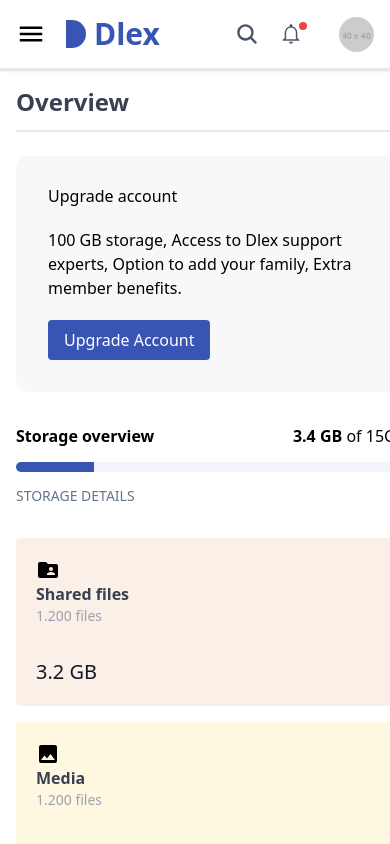
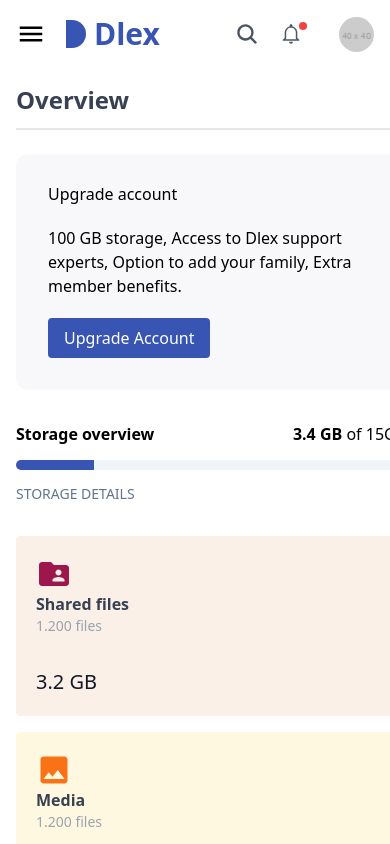
Before and after one commit to leader-akash/Next-dashboard, a Next.js app: page / in a window 390 px wide. Shown: the top 844 px of the page. Built offline with nearby package versions, Linux system fonts and the light colour scheme.

Commit message:
mobile-responsive

```diff
--- a/src/app/_components/Content.jsx
+++ b/src/app/_components/Content.jsx
@@ -16,7 +16,7 @@
         files: '1.200 files',
         storage: '3.2 GB',
         bgColor: 'bg-[#FAF0E7]',
-        iconColor: 'blue-500'
+        iconColor: 'text-pink-800'
 
     },
     {
@@ -26,7 +26,7 @@
         files: '1.200 files',
         storage: '3.8 GB',
         bgColor: 'bg-[#FFF8E1]',
-        iconColor: 'blue-500'
+        iconColor: 'text-orange-500'
 
     },
     {
@@ -36,7 +36,7 @@
         files: '1.200 files',
         storage: '3.2 GB',
         bgColor: 'bg-[#E1F5FD]',
-        iconColor: 'blue-500'
+        iconColor: 'text-purple-600'
 
     },
     {
@@ -46,13 +46,13 @@
         files: '1.200 files',
         storage: '24 MB',
         bgColor: 'bg-[#E8F5E9]',
-        iconColor: 'blue-500'
+        iconColor: 'text-green-600'
 
     },
    ]
 
     return (
-        <main className=" p-4">
+        <main className="p-4 ">
             <h1 className="text-2xl font-bold text-gray-700 border-b-2 pb-3">Overview</h1>
             <div className='flex flex-wrap justify-between items-center bg-[#F8F8FA] rounded-xl pt-3 px-5 mt-6'>
                 <div className="text-black  space-y-5 mt-4 mb-8 px-3">
@@ -86,7 +86,7 @@
             <div className="grid grid-cols-1 sm:grid-cols-2 md:grid-cols-3 lg:grid-cols-4 gap-4 mt-4 mb-8">
                 {cardData.map((el) => (
                     <div key={el.id} className={`p-5 ${el.bgColor} rounded`}>
-                        <div className={`text-2xl text-${el.iconColor}`}>
+                        <div className={`text-4xl sm:text-3xl ${el.iconColor}`}>
                             {el.icon}
                         </div>
                         <h2 className="font-bold text-gray-700">{el.name}</h2>
--- a/src/app/_components/Header.jsx
+++ b/src/app/_components/Header.jsx
@@ -5,10 +5,10 @@
 
 const Header = ({ toggleSidebar }) => {
     return (
-        <header className="bg-white shadow p-4 border-b-2 flex justify-between items-center ">
+        <header className="bg-white z-50 sm:shadow p-4 border-none sm:border-b flex justify-between items-center max-header">
 
             <div className="flex justify-center items-center space-x-5 text-3xl">
-                <button onClick={toggleSidebar} >
+                <button onClick={toggleSidebar} className="z-index-[1000]">
                     <IoMdMenu className="cursor-pointer" onClick={toggleSidebar} />
                 </button>
                 <div className="flex items-center justify-center space-x-2 text-[#3855B3] text-2.5xl font-bold">
--- a/src/app/layout.js
+++ b/src/app/layout.js
@@ -43,11 +43,11 @@
   return (
     <html lang="en">
      <Head>
-        <title>Create Next App</title>
+        <title>Dlex Dashboard</title>
         <meta name="description" content="Generated by create next app" />
       </Head>
       <body>
-        <div className="flex flex-col min-h-screen">
+        <div className="flex flex-col ">
           <Header  toggleSidebar={toggleSidebar} />
           <div className="flex flex-1">
             <Sidebar isOpen={isSidebarOpen} toggleSidebar={toggleSidebar}/>
--- a/src/app/page.js
+++ b/src/app/page.js
@@ -2,7 +2,7 @@
 
 function Home() {
   return (
-    <div className="">
+    <div className="overflow-hidden">
       <Content />
     </div>
   );
```
